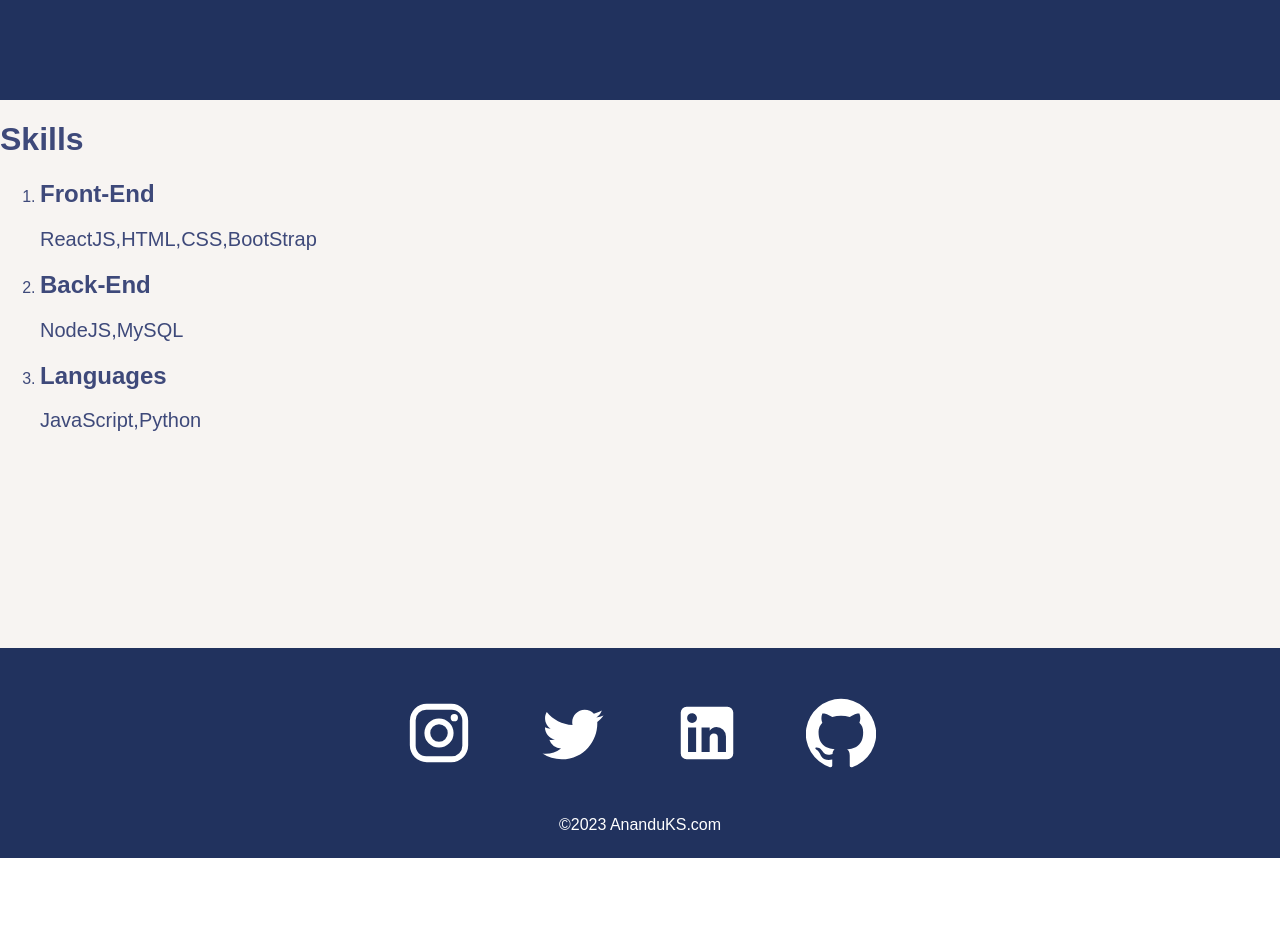
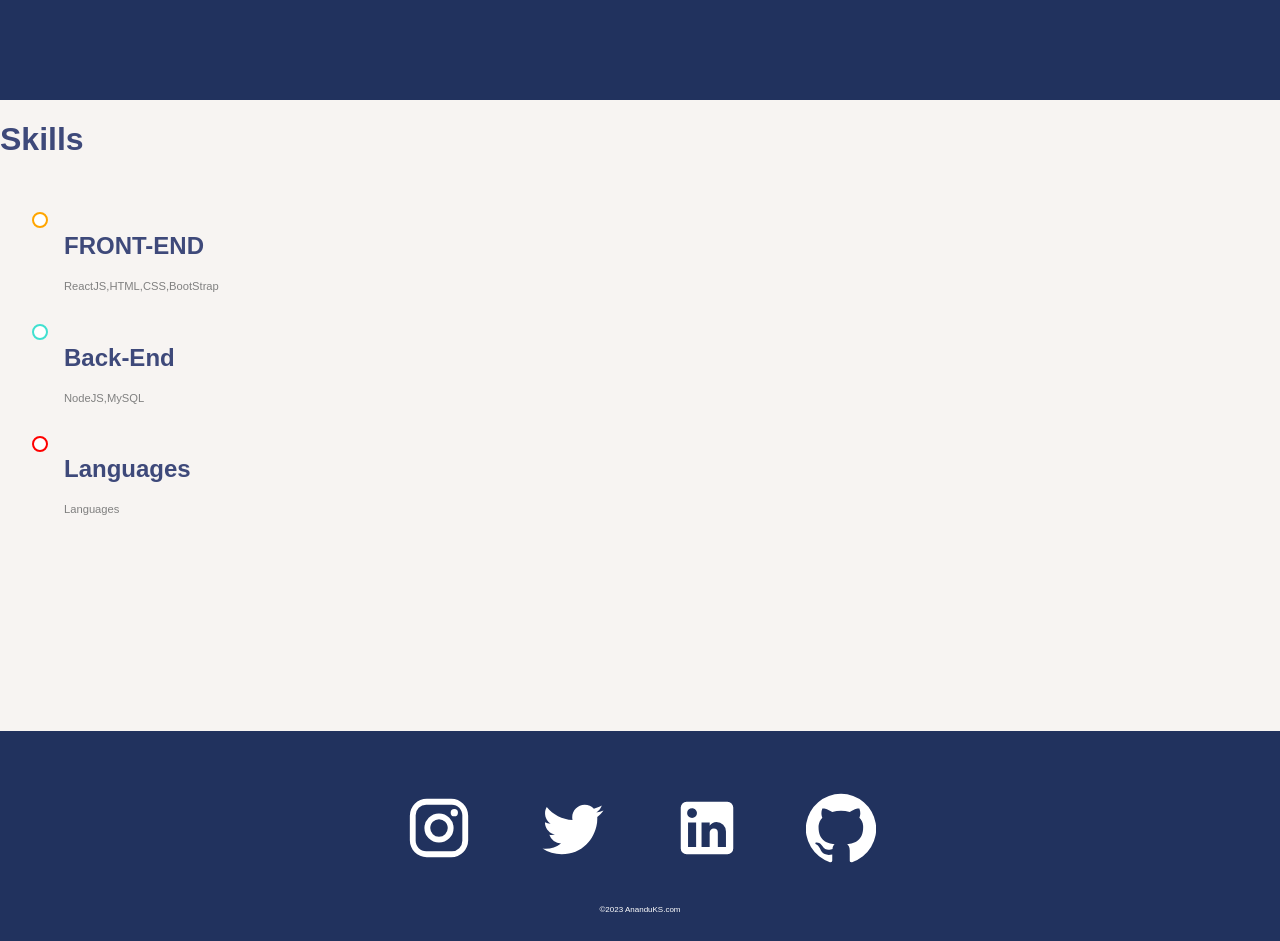
Before and after one commit to anandu-170758/Personal-Portfolio, a React (Create React App) app: page / in a window 1280 px wide. Shown: the part 700-1641 px from the top of the page. Before the commit the page ends 1558 px from the top, so only its background shows below. Built offline with nearby package versions, Linux system fonts and the light colour scheme.

Commit message:
Skills style changed

```diff
--- a/src/Pages/Home.js
+++ b/src/Pages/Home.js
@@ -5,15 +5,18 @@ import Instagram from '../SocialMedia/Instagram'
 import "../styles/Home.css"
 import Twitter from "../SocialMedia/Twitter"//import CV from '../SocialMedia/CV'
 import Email from '../SocialMedia/Email'
+import "../styles/skills.css"
 function Home() {
   return (
     <div className='home'>
 <div className='about'>
-      <h3>Hi,My Name is Anandu K S!</h3>
+
+
         <div className='prompt'>
-        <p>I'm a Software Developer </p>
+
+
+
           <Linkedin/>
-
           <Email/>
           <Twitter/>
           <GitHub/>
@@ -21,24 +24,49 @@ function Home() {
 
           </div>
           </div>
+
+
+
       <div className='skills'></div>
+
+
+
+      <div class="timeline">
         <h1>Skills</h1>
-      <ol className='list'>
-        <li classname="item">
-         <h2>Front-End</h2>
-         <span>ReactJS,HTML,CSS,BootStrap</span>
+    <ul>
+      <li>
+        <div class="bullet pink"></div>
+
+        <div class="desc">
+          <h2>FRONT-END</h2>
+          <h4>ReactJS,HTML,CSS,BootStrap</h4>
+        </div>
       </li>
-        <li classname="item">
+      <li>
+        <div class="bullet green"></div>
+
+        <div class="desc">
           <h2>Back-End</h2>
-         <span>NodeJS,MySQL</span>
+          <h4>NodeJS,MySQL</h4>
+        </div>
       </li>
-        <li classname="item">
+
+      <li>
+        <div class="bullet orange"></div>
+
+        <div class="desc">
           <h2>Languages</h2>
-         <span>JavaScript,Python</span>
+          <h4>Languages</h4>
+        </div>
       </li>
-      </ol>
+
+    </ul>
   </div>
+    </div>
+
   )
 }
 
 export default Home
+
+/**/
--- /dev/null
+++ b/src/Pages/skills.js
@@ -0,0 +1,51 @@
+import React from 'react'
+import "../styles/skills.css"
+function skills() {
+  return (
+    <div class="timeline">
+    <ul>
+      <li>
+        <div class="bullet pink"></div>
+        <div class="time">7am</div>
+        <div class="desc">
+          <h3>Breakfast Boost</h3>
+          <h4>Plan The Day</h4>
+        </div>
+      </li>
+      <li>
+        <div class="bullet green"></div>
+        <div class="time">9 - 10am</div>
+        <div class="desc">
+          <h3>Team Stand Up</h3>
+          <h4>Take notes</h4>
+        </div>
+      </li>
+      <li>
+        <div class="bullet green"></div>
+        <div class="time">10 - 1pm</div>
+        <div class="desc">
+          <h3>Pair Programming</h3>
+          <h4>Discuss Issues</h4>
+        </div>
+      </li>
+      <li>
+        <div class="bullet orange"></div>
+        <div class="time">1pm</div>
+        <div class="desc">
+          <h3>Lunch Break</h3>
+        </div>
+      </li>
+      <li>
+        <div class="bullet green"></div>
+        <div class="time">3 - 5pm</div>
+        <div class="desc">
+          <h3>Week's Project</h3>
+          <h4>Web Design</h4>
+        </div>
+      </li>
+    </ul>
+  </div>
+  )
+}
+
+export default skills
--- /dev/null
+++ b/src/styles/skills.css
@@ -0,0 +1,138 @@
+
+body {
+    background-color: white;
+  }
+
+  p {
+      font-size: 0.50em;
+      padding-top: 0.20em;
+  }
+
+  .container {
+    max-width: 350px;
+    max-height: 630px;
+    overflow: hidden;
+    margin: 30px auto 0;
+    box-shadow: 5px 5px 10px;
+    font-family: 'Hind Madurai', sans-serif;
+    border-radius: 5%;
+  }
+
+  .header {
+    background: url(https://images.pexels.com/photos/666839/pexels-photo-666839.jpeg?auto=compress&cs=tinysrgb&dpr=2&h=650&w=940);
+    background-size: cover;
+    color: white;
+    position: relative;
+  }
+
+  .overlay {
+    padding: 3em 2em;
+    box-sizing: border-box;
+  }
+
+  .button {
+    position: absolute;
+    background: orange;
+    width: 50px;
+    height: 50px;
+    font-size: 3em;
+    font-weight: 300;
+    border-radius: 50%;
+    display: flex;
+    justify-content: center;
+    align-items: center;
+    bottom: -25px;
+    right: 20px;
+    box-shadow: 0 0 8px #202020;
+  }
+
+  .day-number {
+    font-size: 4em;
+    display: inline-block;
+    margin-right: 15px;
+  }
+
+  .date-right {
+    display: inline-block;
+  }
+
+  .day-name {
+    font-size: 2em;
+  }
+
+  .month {
+    text-transform: uppercase;
+    font-weight: bold;
+    font-size: 0.8em;
+    letter-spacing: 2px;
+    margin-top: 2px;
+  }
+
+  .timeline ul {
+    padding: 1em 0 0 2em;
+    margin: 0;
+    list-style: none;
+    position: relative;
+  }
+
+  .timeline ul::before {
+    content: ' ';
+    height: 100%;
+    width: 1px;
+    background-color: black;
+    position: absolute;
+    top: 0;
+    left: 2.5em;
+    z-index: -1;
+  }
+
+  .timeline li div {
+    display: inline-block;
+    margin: 1em 0;
+    vertical-align: top;
+  }
+
+  .timeline .bullet {
+    width: 1em;
+    height: 1em;
+    box-sizing: border-box;
+    border-radius: 50%;
+    background: white;
+    z-index: 1;
+    margin-right: 1em;
+  }
+
+  .timeline .bullet.pink {
+    border: 2px solid orange;
+  }
+
+  .timeline .bullet.green {
+    border: 2px solid turquoise;
+  }
+
+  .timeline .bullet.orange {
+    border: 2px solid red;
+  }
+
+  .timeline .time {
+    width: 20%;
+    font-size: 0.75em;
+    padding-top: 0.25em;
+  }
+
+  .timeline .desc {
+    width: 50%;
+  }
+
+  .timeline h3 {
+    font-size: 0.9em;
+    font-weight: 400;
+    margin: 0;
+  }
+
+  .timeline h4 {
+    margin: 0;
+    font-size: 0.7em;
+    font-weight: 400;
+    color: grey;
+  }
--- /dev/null
+++ b/src/styles/title.css
@@ -0,0 +1,18 @@
+.container {
+    text-align: center;
+  }
+
+  .animated {
+    animation-name: example;
+    animation-duration: 2s;
+    animation-iteration-count: infinite;
+  }
+
+  @keyframes example {
+    0% {
+      transform: rotate(0deg);
+    }
+    100% {
+      transform: rotate(360deg);
+    }
+  }
```
Also changed, not shown: src/components/title.js (added, +19 -0 lines). Lines whose indentation alone changed are shown as unchanged.
